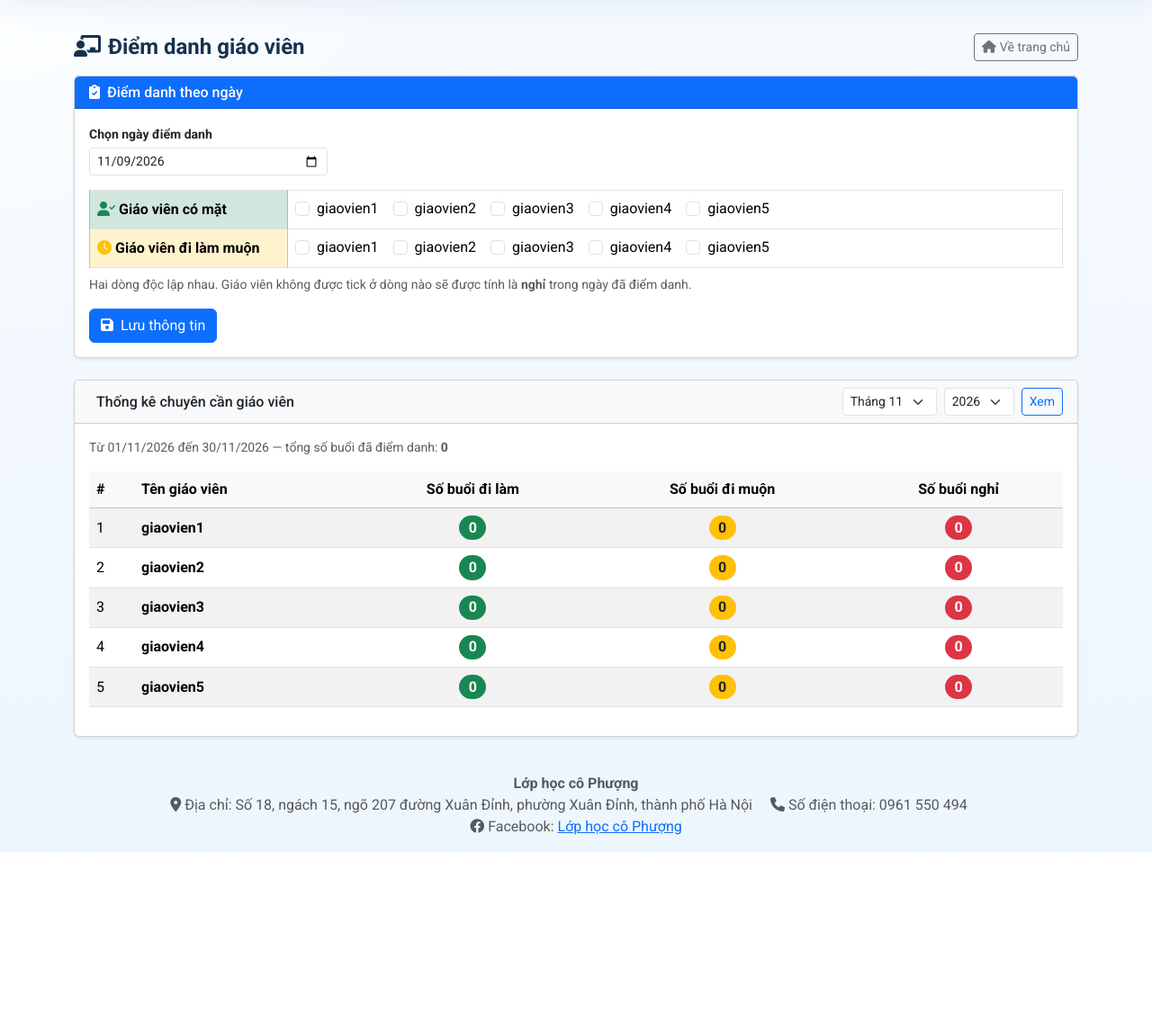
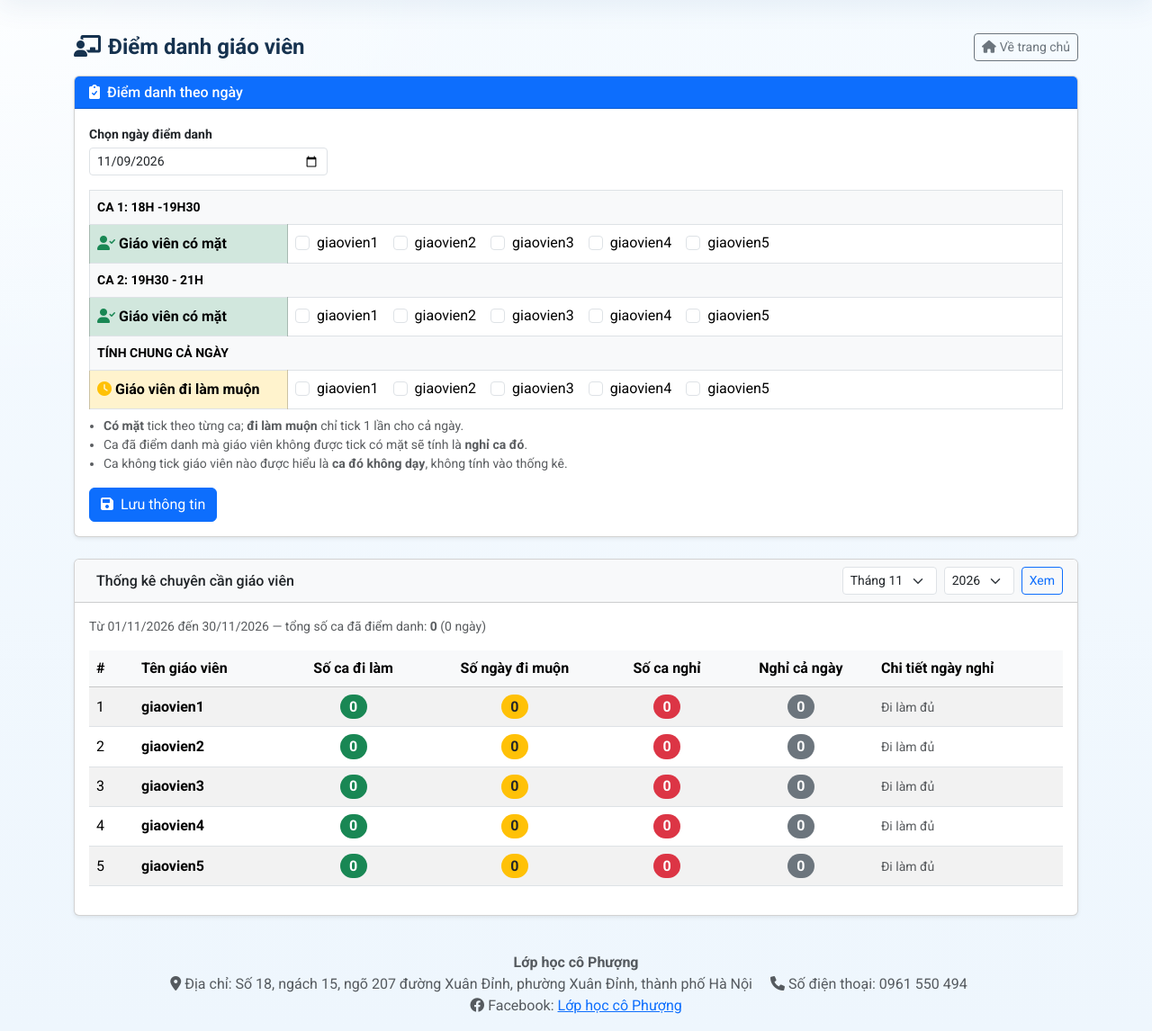
Before and after one commit to thiennv57/attendance_system_toan, a Flask app: page /teacher_attendance in a window 1280 px wide. Shown: the part 103-1249 px from the top of the page at 90% size. Before the commit the page ends 1050 px from the top, so only its background shows below. Run offline with Flask 3, Linux system fonts and the light colour scheme; a user stored in the database is signed in; data comes from the database, SQL or seed files in the repository; data that the repository does not hold is empty.

Commit message:
Diem danh giao vien theo ca

```diff
--- a/app.py
+++ b/app.py
@@ -309,6 +309,18 @@ class Pagination:
                 yield num
                 last = num
 
+TEACHER_ATTENDANCE_SLOTS = [
+    ('ca1', TIME_SLOT_1),
+    ('ca2', TIME_SLOT_2),
+]
+TEACHER_SLOT_LABELS = {key: label for key, label in TEACHER_ATTENDANCE_SLOTS}
+TEACHER_SLOT_SHORT_NAMES = {
+    TIME_SLOT_1: 'Ca 1',
+    TIME_SLOT_2: 'Ca 2',
+}
+TEACHER_SLOT_ORDER = {label: i for i, (_, label) in enumerate(TEACHER_ATTENDANCE_SLOTS)}
+
+
 def _sort_users_by_label(users):
     return sorted(users, key=lambda u: ((u.display_name or u.username or '').lower(), u.username or ''))
 
@@ -336,41 +348,82 @@ def parse_date_arg(raw_value, default=None):
 
 
 def get_teacher_attendance_map(target_date):
-    """Map teacher_id -> TeacherAttendance cho một ngày."""
+    """Map (teacher_id, time_slot) -> TeacherAttendance cho một ngày."""
     records = TeacherAttendance.query.filter(TeacherAttendance.date == target_date).all()
-    return {r.teacher_id: r for r in records}
-
-
-def save_teacher_attendance(target_date, present_ids, late_ids, actor_id):
-    """Lưu điểm danh giáo viên cho 1 ngày. present_ids / late_ids là 2 tập độc lập."""
+    return {(r.teacher_id, r.time_slot): r for r in records}
+
+
+def build_teacher_slot_rows(target_date):
+    """Dữ liệu dựng form điểm danh của một ngày.
+
+    Trả về (groups, late_row):
+      - groups  : mỗi ca một nhóm "có mặt" (Ca 1 / Ca 2)
+      - late_row: MỘT dòng "đi làm muộn" dùng chung cho cả ngày, không chia theo ca
+    """
+    marks = get_teacher_attendance_map(target_date)
+    teachers = get_attendance_teachers()
+
+    groups = []
+    for slot_key, slot_label in TEACHER_ATTENDANCE_SLOTS:
+        groups.append({
+            'key': slot_key,
+            'label': slot_label,
+            'teachers': [{
+                'id': t.id,
+                'name': t.label,
+                'is_present': bool(marks[(t.id, slot_label)].is_present) if (t.id, slot_label) in marks else False,
+            } for t in teachers]
+        })
+
+    late_row = [{
+        'id': t.id,
+        'name': t.label,
+        'is_late': any(
+            r.is_late for (tid, _), r in marks.items() if tid == t.id
+        ),
+    } for t in teachers]
+
+    return groups, late_row
+
+
+def save_teacher_attendance(target_date, present_by_slot, late_ids, actor_id):
+    """Lưu điểm danh giáo viên cho 1 ngày.
+
+    - present_by_slot: {slot_key: set(teacher_id)} — có mặt, tách theo từng ca.
+    - late_ids       : set(teacher_id) — đi làm muộn, tính theo NGÀY (không chia ca);
+                       cờ này được ghi lên mọi bản ghi của giáo viên đó trong ngày.
+    Ca không có giáo viên nào được tick có mặt => coi như ca đó không diễn ra, xoá bản
+    ghi của ca đó trong ngày (nếu có) để không tính nhầm thành nghỉ.
+    """
     teachers = get_attendance_teachers()
     existing = get_teacher_attendance_map(target_date)
     now = datetime.utcnow()
     changed = 0
 
-    for teacher in teachers:
-        is_present = teacher.id in present_ids
-        is_late = teacher.id in late_ids
-        record = existing.get(teacher.id)
-
-        if record is None:
-            if not is_present and not is_late:
-                # Vẫn ghi nhận để biết ngày này đã điểm danh (giáo viên nghỉ)
-                record = TeacherAttendance(
-                    teacher_id=teacher.id, date=target_date,
-                    is_present=False, is_late=False,
-                    created_by=actor_id, created_at=now
-                )
-            else:
-                record = TeacherAttendance(
-                    teacher_id=teacher.id, date=target_date,
+    for slot_key, slot_label in TEACHER_ATTENDANCE_SLOTS:
+        present_ids = present_by_slot.get(slot_key, set())
+        slot_has_data = bool(present_ids)
+
+        for teacher in teachers:
+            record = existing.get((teacher.id, slot_label))
+
+            if not slot_has_data:
+                if record is not None:
+                    db.session.delete(record)
+                    changed += 1
+                continue
+
+            is_present = teacher.id in present_ids
+            is_late = teacher.id in late_ids
+
+            if record is None:
+                db.session.add(TeacherAttendance(
+                    teacher_id=teacher.id, date=target_date, time_slot=slot_label,
                     is_present=is_present, is_late=is_late,
                     created_by=actor_id, created_at=now
-                )
-            db.session.add(record)
-            changed += 1
-        else:
-            if record.is_present != is_present or record.is_late != is_late:
+                ))
+                changed += 1
+            elif record.is_present != is_present or record.is_late != is_late:
                 record.is_present = is_present
                 record.is_late = is_late
                 record.update_by = actor_id
@@ -382,41 +435,86 @@ def save_teacher_attendance(target_date, present_ids, late_ids, actor_id):
 
 
 def build_teacher_attendance_stats(start_date, end_date):
-    """Thống kê số buổi đi làm / đi muộn / nghỉ của từng giáo viên trong khoảng ngày.
-
-    Một ngày được coi là "buổi làm việc" nếu ngày đó đã có bản ghi điểm danh giáo viên.
+    """Thống kê chuyên cần giáo viên theo CA trong khoảng ngày.
+
+    - Một (ngày, ca) được coi là ca làm việc nếu đã có bản ghi điểm danh của ca đó.
+    - Số ca đi làm  = số ca được tick có mặt.
+    - Số ca đi muộn = số ca được tick đi muộn.
+    - Số ca nghỉ    = tổng số ca đã điểm danh − số ca đi làm
+      (làm 1 ca trong ngày 2 ca => nghỉ 1 ca; nghỉ cả ngày => nghỉ đủ số ca của ngày đó).
+    - Nghỉ cả ngày  = số ngày mà giáo viên không đi làm ca nào trong các ca đã điểm danh.
     """
     records = TeacherAttendance.query.filter(
         TeacherAttendance.date >= start_date,
         TeacherAttendance.date <= end_date
     ).all()
 
-    marked_days = sorted({r.date for r in records})
+    # Các ca thực sự đã điểm danh, nhóm theo ngày
+    slots_by_day = {}
+    for r in records:
+        slots_by_day.setdefault(r.date, set()).add(r.time_slot)
+
+    marked_days = sorted(slots_by_day)
     total_days = len(marked_days)
+    total_slots = sum(len(v) for v in slots_by_day.values())
 
     per_teacher = {}
+    present_slots_by_day = {}  # (teacher_id, date) -> set(ca đã đi làm)
+    late_days = {}             # teacher_id -> set(ngày đi làm muộn)
     for r in records:
-        bucket = per_teacher.setdefault(r.teacher_id, {'present': 0, 'late': 0, 'recorded': 0})
-        bucket['recorded'] += 1
+        bucket = per_teacher.setdefault(r.teacher_id, {'present': 0})
         if r.is_present:
             bucket['present'] += 1
+            present_slots_by_day.setdefault((r.teacher_id, r.date), set()).add(r.time_slot)
         if r.is_late:
-            bucket['late'] += 1
+            late_days.setdefault(r.teacher_id, set()).add(r.date)
+
+    def slot_short(label):
+        return TEACHER_SLOT_SHORT_NAMES.get(label, label)
 
     stats = []
     for teacher in get_attendance_teachers():
-        bucket = per_teacher.get(teacher.id, {'present': 0, 'late': 0, 'recorded': 0})
-        absent = max(0, total_days - bucket['present'])
+        bucket = per_teacher.get(teacher.id, {'present': 0})
+        absent_slots = max(0, total_slots - bucket['present'])
+        teacher_late_days = sorted(late_days.get(teacher.id, set()))
+
+        # Chi tiết từng ngày nghỉ: cả ngày / chỉ Ca 1 / chỉ Ca 2
+        absent_days = []
+        full_day_off = 0
+        for day in marked_days:
+            day_slots = slots_by_day[day]
+            attended = present_slots_by_day.get((teacher.id, day), set())
+            missing = day_slots - attended
+            if not missing:
+                continue
+            if not attended:
+                full_day_off += 1
+                kind, text = 'full', 'Cả ngày'
+            else:
+                kind = 'slot'
+                text = ', '.join(
+                    slot_short(sl) for sl in sorted(missing, key=lambda x: TEACHER_SLOT_ORDER.get(x, 99))
+                )
+            absent_days.append({
+                'date': day,
+                'date_text': day.strftime('%d/%m'),
+                'kind': kind,
+                'text': text,
+            })
+
         stats.append({
             'id': teacher.id,
             'name': teacher.label,
             'username': teacher.username,
             'role': teacher.role,
             'present_count': bucket['present'],
-            'late_count': bucket['late'],
-            'absent_count': absent,
+            'late_count': len(teacher_late_days),
+            'late_days': [{'date': d, 'date_text': d.strftime('%d/%m')} for d in teacher_late_days],
+            'absent_count': absent_slots,
+            'full_day_off_count': full_day_off,
+            'absent_days': absent_days,
         })
-    return stats, total_days, marked_days
+    return stats, total_slots, total_days, marked_days
 
 
 def admin_required(f):
@@ -667,14 +765,8 @@ def dashboard():
 
     # --- Điểm danh giáo viên nhanh trên dashboard ---
     quick_date = parse_date_arg(request.args.get('ta_date'), current_date)
-    quick_teachers = get_attendance_teachers()
-    quick_marks = get_teacher_attendance_map(quick_date)
-    teacher_quick_rows = [{
-        'id': t.id,
-        'name': t.label,
-        'is_present': bool(quick_marks[t.id].is_present) if t.id in quick_marks else False,
-        'is_late': bool(quick_marks[t.id].is_late) if t.id in quick_marks else False,
-    } for t in quick_teachers]
+    teacher_quick_groups, teacher_quick_late_row = build_teacher_slot_rows(quick_date)
+    has_teacher_accounts = bool(get_attendance_teachers())
 
     return render_template('dashboard.html',
                            students=paginated_data,
@@ -686,7 +778,9 @@ def dashboard():
                            selected_year=selected_year,
                            months=months,
                            years=years,
-                           teacher_quick_rows=teacher_quick_rows,
+                           teacher_quick_groups=teacher_quick_groups,
+                           teacher_quick_late_row=teacher_quick_late_row,
+                           has_teacher_accounts=has_teacher_accounts,
                            teacher_quick_date=quick_date.strftime('%Y-%m-%d'),
                            current_url=build_current_url())
 
@@ -785,24 +879,22 @@ def teacher_attendance():
     last_day = calendar.monthrange(selected_year, selected_month)[1]
     end_of_month = date(selected_year, selected_month, last_day)
 
-    marks = get_teacher_attendance_map(selected_date)
-    teacher_rows = [{
-        'id': t.id,
-        'name': t.label,
-        'username': t.username,
-        'is_present': bool(marks[t.id].is_present) if t.id in marks else False,
-        'is_late': bool(marks[t.id].is_late) if t.id in marks else False,
-    } for t in get_attendance_teachers()]
-
-    stats, total_marked_days, marked_days = build_teacher_attendance_stats(start_of_month, end_of_month)
+    teacher_groups, teacher_late_row = build_teacher_slot_rows(selected_date)
+    has_teacher_accounts = bool(get_attendance_teachers())
+
+    stats, total_marked_slots, total_marked_days, marked_days = build_teacher_attendance_stats(
+        start_of_month, end_of_month)
 
     months = [{'value': i, 'name': f'Tháng {i}'} for i in range(1, 13)]
     years = range(today.year + 1, 2022, -1)
 
     return render_template('teacher_attendance.html',
                            selected_date=selected_date.strftime('%Y-%m-%d'),
-                           teacher_rows=teacher_rows,
+                           teacher_groups=teacher_groups,
+                           teacher_late_row=teacher_late_row,
+                           has_teacher_accounts=has_teacher_accounts,
                            stats=stats,
+                           total_marked_slots=total_marked_slots,
                            total_marked_days=total_marked_days,
                            marked_days=marked_days,
                            start_date=start_of_month,
@@ -832,10 +924,13 @@ def save_teacher_attendance_route():
                 continue
         return result
 
-    present_ids = to_int_set(request.form.getlist('present_teacher_ids'))
+    present_by_slot = {
+        slot_key: to_int_set(request.form.getlist(f'present_{slot_key}'))
+        for slot_key, _ in TEACHER_ATTENDANCE_SLOTS
+    }
     late_ids = to_int_set(request.form.getlist('late_teacher_ids'))
 
-    save_teacher_attendance(target_date, present_ids, late_ids, current_user.id)
+    save_teacher_attendance(target_date, present_by_slot, late_ids, current_user.id)
     flash(f"Đã lưu điểm danh giáo viên ngày {target_date.strftime('%d/%m/%Y')}.", 'success')
     return redirect_back('teacher_attendance', date=target_date.strftime('%Y-%m-%d'))
 
--- a/templates/teacher_attendance.html
+++ b/templates/teacher_attendance.html
@@ -28,7 +28,7 @@
                 </noscript>
             </form>
 
-            {% if teacher_rows %}
+            {% if has_teacher_accounts %}
             <form method="POST" action="{{ url_for('save_teacher_attendance_route') }}">
                 <input type="hidden" name="date" value="{{ selected_date }}">
                 <input type="hidden" name="return_to" value="{{ current_url }}">
@@ -36,32 +36,38 @@
                 <div class="table-responsive">
                     <table class="table table-bordered align-middle mb-0">
                         <tbody>
-                            <!-- Dòng 1: Giáo viên có mặt -->
+                            {% for group in teacher_groups %}
+                            <tr>
+                                <td colspan="2" class="bg-light fw-bold small text-uppercase">{{ group.label }}</td>
+                            </tr>
                             <tr>
                                 <th class="table-success text-nowrap align-middle" style="width: 220px;">
                                     <i class="fas fa-user-check me-1 text-success"></i>Giáo viên có mặt
                                 </th>
                                 <td>
                                     <div class="d-flex flex-wrap gap-3">
-                                        {% for t in teacher_rows %}
+                                        {% for t in group.teachers %}
                                         <div class="form-check">
-                                            <input class="form-check-input" type="checkbox" name="present_teacher_ids"
-                                                   value="{{ t.id }}" id="present_{{ t.id }}"
+                                            <input class="form-check-input" type="checkbox" name="present_{{ group.key }}"
+                                                   value="{{ t.id }}" id="{{ group.key }}_present_{{ t.id }}"
                                                    {% if t.is_present %}checked{% endif %}>
-                                            <label class="form-check-label" for="present_{{ t.id }}">{{ t.name }}</label>
+                                            <label class="form-check-label" for="{{ group.key }}_present_{{ t.id }}">{{ t.name }}</label>
                                         </div>
                                         {% endfor %}
                                     </div>
                                 </td>
                             </tr>
-                            <!-- Dòng 2: Giáo viên đi làm muộn -->
+                            {% endfor %}
+                            <tr>
+                                <td colspan="2" class="bg-light fw-bold small text-uppercase">Tính chung cả ngày</td>
+                            </tr>
                             <tr>
                                 <th class="table-warning text-nowrap align-middle">
                                     <i class="fas fa-clock me-1 text-warning"></i>Giáo viên đi làm muộn
                                 </th>
                                 <td>
                                     <div class="d-flex flex-wrap gap-3">
-                                        {% for t in teacher_rows %}
+                                        {% for t in teacher_late_row %}
                                         <div class="form-check">
                                             <input class="form-check-input" type="checkbox" name="late_teacher_ids"
                                                    value="{{ t.id }}" id="late_{{ t.id }}"
@@ -75,9 +81,11 @@
                         </tbody>
                     </table>
                 </div>
-                <p class="text-muted small mt-2 mb-3">
-                    Hai dòng độc lập nhau. Giáo viên không được tick ở dòng nào sẽ được tính là <strong>nghỉ</strong> trong ngày đã điểm danh.
-                </p>
+                <ul class="text-muted small mt-2 mb-3 ps-3">
+                    <li><strong>Có mặt</strong> tick theo từng ca; <strong>đi làm muộn</strong> chỉ tick 1 lần cho cả ngày.</li>
+                    <li>Ca đã điểm danh mà giáo viên không được tick có mặt sẽ tính là <strong>nghỉ ca đó</strong>.</li>
+                    <li>Ca không tick giáo viên nào được hiểu là <strong>ca đó không dạy</strong>, không tính vào thống kê.</li>
+                </ul>
 
                 <button type="submit" class="btn btn-primary">
                     <i class="fas fa-floppy-disk me-2"></i>Lưu thông tin
@@ -111,7 +119,8 @@
         <div class="card-body">
             <p class="text-muted small">
                 Từ {{ start_date.strftime('%d/%m/%Y') }} đến {{ end_date.strftime('%d/%m/%Y') }} —
-                tổng số buổi đã điểm danh: <strong>{{ total_marked_days }}</strong>
+                tổng số ca đã điểm danh: <strong>{{ total_marked_slots }}</strong>
+                ({{ total_marked_days }} ngày)
             </p>
             <div class="table-responsive">
                 <table class="table table-striped table-hover align-middle">
@@ -119,9 +128,11 @@
                         <tr>
                             <th style="width: 50px;">#</th>
                             <th>Tên giáo viên</th>
-                            <th class="text-center">Số buổi đi làm</th>
-                            <th class="text-center">Số buổi đi muộn</th>
-                            <th class="text-center">Số buổi nghỉ</th>
+                            <th class="text-center">Số ca đi làm</th>
+                            <th class="text-center">Số ngày đi muộn</th>
+                            <th class="text-center">Số ca nghỉ</th>
+                            <th class="text-center">Nghỉ cả ngày</th>
+                            <th>Chi tiết ngày nghỉ</th>
                         </tr>
                     </thead>
                     <tbody>
@@ -130,11 +141,30 @@
                             <td>{{ loop.index }}</td>
                             <td class="fw-bold">{{ row.name }}</td>
                             <td class="text-center"><span class="badge bg-success rounded-pill fs-6">{{ row.present_count }}</span></td>
-                            <td class="text-center"><span class="badge bg-warning text-dark rounded-pill fs-6">{{ row.late_count }}</span></td>
+                            <td class="text-center">
+                                <span class="badge bg-warning text-dark rounded-pill fs-6">{{ row.late_count }}</span>
+                                {% if row.late_days %}
+                                <div class="small text-muted mt-1">{{ row.late_days | map(attribute='date_text') | join(', ') }}</div>
+                                {% endif %}
+                            </td>
                             <td class="text-center"><span class="badge bg-danger rounded-pill fs-6">{{ row.absent_count }}</span></td>
+                            <td class="text-center"><span class="badge bg-secondary rounded-pill fs-6">{{ row.full_day_off_count }}</span></td>
+                            <td>
+                                {% if row.absent_days %}
+                                <div class="d-flex flex-wrap gap-1">
+                                    {% for item in row.absent_days %}
+                                    <span class="badge {% if item.kind == 'full' %}bg-danger{% else %}bg-warning text-dark{% endif %}">
+                                        {{ item.date_text }}: {{ item.text }}
+                                    </span>
+                                    {% endfor %}
+                                </div>
+                                {% else %}
+                                <span class="text-muted small">Đi làm đủ</span>
+                                {% endif %}
+                            </td>
                         </tr>
                         {% else %}
-                        <tr><td colspan="5" class="text-center text-muted py-4">Chưa có dữ liệu.</td></tr>
+                        <tr><td colspan="7" class="text-center text-muted py-4">Chưa có dữ liệu.</td></tr>
                         {% endfor %}
                     </tbody>
                 </table>
```
Also changed, not shown: migrate_teacher_attendance_slot.py (added, +95 -0 lines), models.py (+8 -6 lines), templates/dashboard.html (+15 -6 lines).
